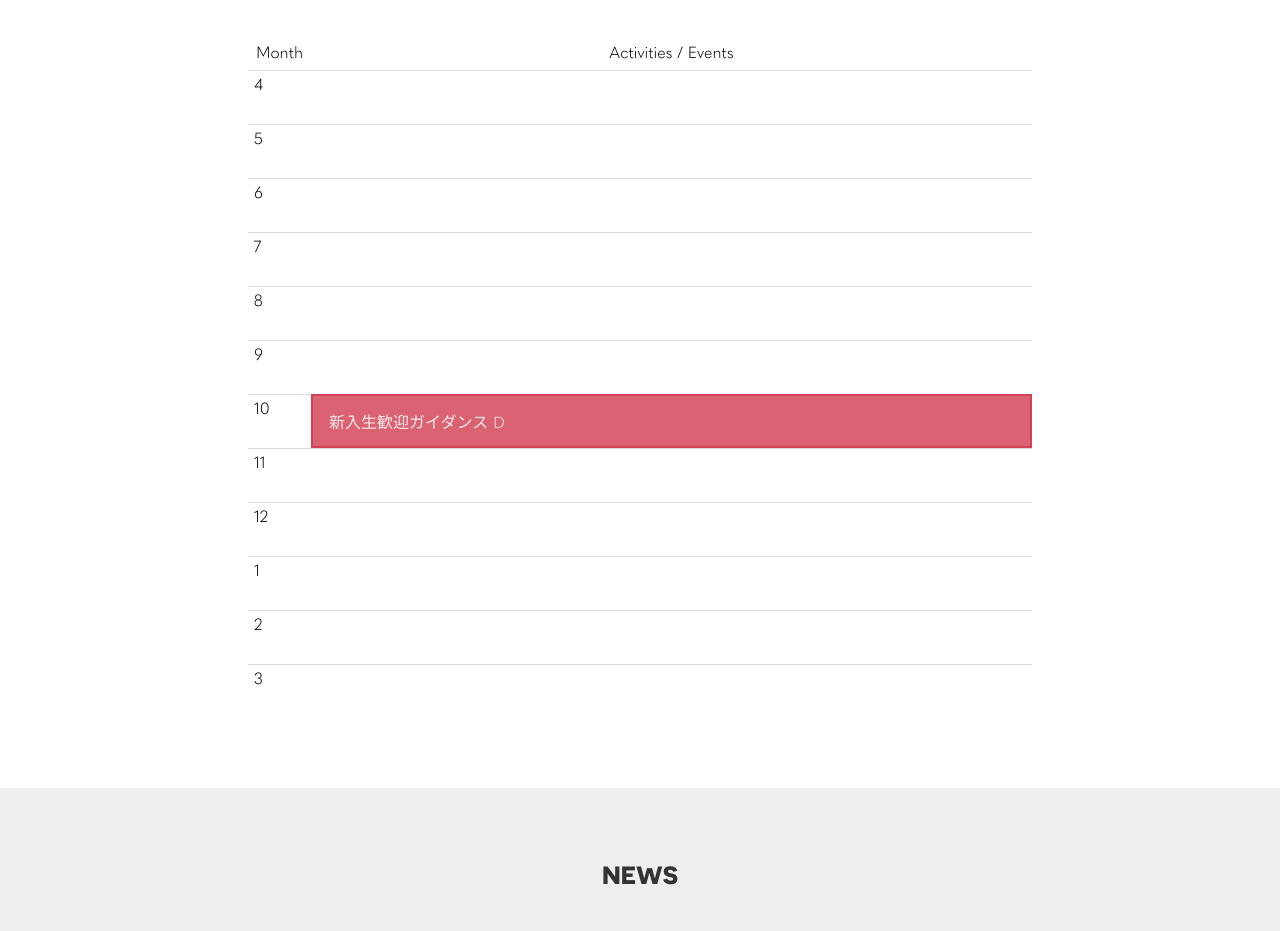
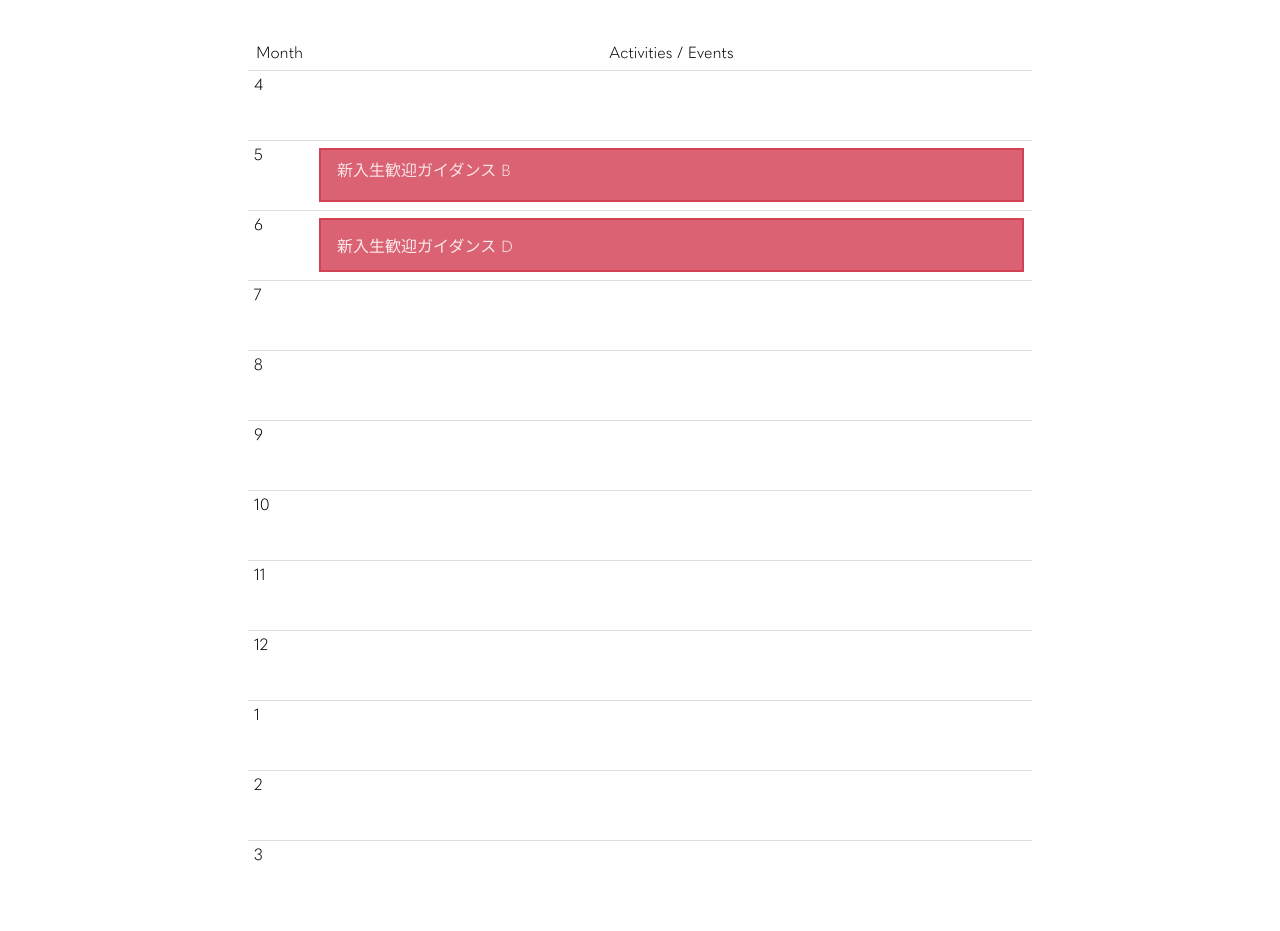
Before and after one commit to TUS-OSK/oskt.us, a Next.js app: page / in a window 1280 px wide. Shown: the part 1540-2471 px from the top of the page. Built offline with nearby package versions, Linux system fonts and the light colour scheme.

Commit message:
アニメーションをつけた

```diff
--- a/_pages/markdowns/schedule.md
+++ b/_pages/markdowns/schedule.md
@@ -4,13 +4,14 @@ eventCalendar:
   5:
     - name:
         ja: '新入生歓迎ガイダンス A'
-        en: 'guidance'
+        en: 'guidance A'
       detail:
         - '新入生歓迎ガイダンスを行います。'
         - '新入生にはこのタイミングで講義班に所属してもらいます。'
       top: true
     - name:
         ja: '新入生歓迎ガイダンス B'
+        en: 'guidance B'
       detail:
         - '新入生歓迎ガイダンスを行います。'
         - '新入生にはこのタイミングで講義班に所属してもらいます。'
@@ -20,7 +21,7 @@ eventCalendar:
       detail:
         - '新入生歓迎ガイダンスを行います。'
         - '新入生にはこのタイミングで講義班に所属してもらいます。'
-  10:
+  6:
     - name:
         ja: '新入生歓迎ガイダンス D'
       detail:
--- a/src/pages/Home/ScheduleView/Calendar/EventElement.tsx
+++ b/src/pages/Home/ScheduleView/Calendar/EventElement.tsx
@@ -1,28 +1,13 @@
+import { ReactNode } from 'react'
 import styled from 'styled-components'
 
 export interface Props {
-  jaName: string
-  enName: string
+  children: ReactNode
 }
 
-export default function EventElement({ jaName, enName }: Props) {
-  return (
-    <Container>
-      <JaName>{jaName}</JaName>
-      <EnName>{enName}</EnName>
-    </Container>
-  )
+export default function EventElement({ children }: Props) {
+  return <Container>{children}</Container>
 }
-
-const JaName = styled.div`
-  font-size: 16px;
-  color: #fffd;
-`
-
-const EnName = styled.div`
-  font-size: 12px;
-  color: #fff7;
-`
 
 // [px]
 export const EVENT_ELEMENT_HEIGHT = 54
@@ -32,10 +17,8 @@ const Container = styled.div`
   padding: 0 16px;
   display: flex;
   align-items: center;
-  transition: box-shadow 0.15s ease;
   user-select: none;
   white-space: nowrap;
   background-color: #da6272;
   height: ${EVENT_ELEMENT_HEIGHT}px;
-  width: 100%;
 `
--- a/src/pages/Home/ScheduleView/Calendar/MonthEventElement.tsx
+++ b/src/pages/Home/ScheduleView/Calendar/MonthEventElement.tsx
@@ -9,31 +9,27 @@ export interface Props {
 
 type EventStatus = 'before' | 'shown' | 'after' | 'hidden'
 
-export default function MonthEventElement({ events }: Props) {
-  const doubledEvents = [...events, ...events]
+export default function MonthEventElement({ events: _events }: Props) {
+  // NOTE: eventsが2個の時だけafterとbeforeの区別を付けられなくなってしまうため二倍にする
+  const events = _events.length === 2 ? [..._events, ..._events] : _events
 
   const [topIndex, setTopIndex] = useState(0)
 
   useEffect(() => {
-    const t = setTimeout(() => setTopIndex((i) => (i + 1) % doubledEvents.length), 2000)
-    return () => clearTimeout(t)
+    if (1 < events.length) {
+      const t = setTimeout(() => setTopIndex((i) => (i + 1) % events.length), 2000)
+      return () => clearTimeout(t)
+    }
   })
 
-  if (events.length === 1) {
-    return (
-      <Container>
-        <EventElement jaName={events[0].name.ja} enName={events[0].name.en}></EventElement>
-      </Container>
-    )
-  }
   const getStatus = (i: number): EventStatus => {
-    if ((i - 1 + doubledEvents.length) % doubledEvents.length === topIndex) {
-      return 'before'
-    }
     if (i === topIndex) {
       return 'shown'
     }
-    if ((i + 1) % doubledEvents.length === topIndex) {
+    if ((i - 1 + events.length) % events.length === topIndex) {
+      return 'before'
+    }
+    if ((i + 1) % events.length === topIndex) {
       return 'after'
     }
     return 'hidden'
@@ -41,11 +37,14 @@ export default function MonthEventElement({ events }: Props) {
 
   return (
     <Container>
-      {doubledEvents.map((e, i) => (
-        <EventElementWrapper key={i} style={i === 0 || i === 1 ? {} : { opacity: 0 }} status={getStatus(i)}>
-          <EventElement jaName={e.name.ja} enName={e.name.en}></EventElement>
-        </EventElementWrapper>
-      ))}
+      <EventElement>
+        {events.map((e, i) => (
+          <EventText key={i} status={getStatus(i)}>
+            <JaName>{e.name.ja}</JaName>
+            <EnName>{e.name.en}</EnName>
+          </EventText>
+        ))}
+      </EventElement>
     </Container>
   )
 }
@@ -54,53 +53,51 @@ export default function MonthEventElement({ events }: Props) {
 export const EVENT_ELEMENT_HEIGHT = 64
 const Container = styled.div`
   position: relative;
-  transition: transform 0.15s ease;
+`
 
-  &:hover {
-    transition-timing-function: ease;
-    transform: scale(1.05);
-    box-shadow: 0 2px 10px 0 #0003;
+const eventStatusStyle: {
+  [status in EventStatus]: { visibility: 'visible' | 'hidden'; opacity: number; y?: number }
+} = {
+  before: {
+    visibility: 'visible',
+    opacity: 0,
+    y: 16,
+  },
+  shown: {
+    visibility: 'visible',
+    opacity: 100,
+  },
+  after: {
+    visibility: 'hidden',
+    opacity: 0,
+  },
+  hidden: {
+    visibility: 'hidden',
+    opacity: 0,
+  },
+}
+
+const JaName = styled.div`
+  font-size: 16px;
+  color: #fffd;
+`
+
+const EnName = styled.div`
+  font-size: 12px;
+  color: #fff7;
+`
+
+const EventText = styled.div<{ status: EventStatus }>`
+  position: absolute;
+  visibility: ${(p) => eventStatusStyle[p.status].visibility};
+  ${JaName} {
+    opacity: ${(p) => eventStatusStyle[p.status].opacity};
+    transform: translateY(${(p) => eventStatusStyle[p.status].y ?? 0}px);
+    transition: opacity 0.4s, transform 0.4s;
+  }
+  ${EnName} {
+    opacity: ${(p) => eventStatusStyle[p.status].opacity};
+    transform: translateY(${(p) => (eventStatusStyle[p.status].y ?? 0) / 2}px);
+    transition: 0.1s opacity 0.4s, 0.1s transform 0.4s;
   }
 `
-
-const eventStatusTransform: {
-  [status in EventStatus]: { angle: number; position: string; origin: string; zIndex: number; visible: boolean }
-} = {
-  before: {
-    angle: -90,
-    position: '',
-    origin: '',
-    zIndex: 0,
-    visible: false,
-  },
-  shown: {
-    angle: 0,
-    position: '',
-    origin: '',
-    zIndex: 2,
-    visible: true,
-  },
-  after: {
-    angle: -90,
-    position: '',
-    origin: '',
-    zIndex: 3,
-    visible: true,
-  },
-  hidden: {
-    angle: 90,
-    position: '',
-    origin: '',
-    zIndex: 0,
-    visible: false,
-  },
-}
-const EventElementWrapper = styled.div<{ status: EventStatus }>`
-  position: absolute;
-  width: 100%;
-  visibility: ${(p) => (eventStatusTransform[p.status].visible ? 'visible' : 'hidden')};
-  transform: translate3d() rotate3d(1, 0, 0, ${(p) => eventStatusTransform[p.status].angle}deg);
-  transform-origin: ${(p) => eventStatusTransform[p.status].origin};
-  transition: 1s transform linear;
-  z-index: ${(p) => eventStatusTransform[p.status].zIndex};
-`
--- a/src/pages/Home/ScheduleView/Calendar/index.tsx
+++ b/src/pages/Home/ScheduleView/Calendar/index.tsx
@@ -16,9 +16,11 @@ const toReactElements = (monthParser: (i: number) => number, ec: EventCalendar)
     const events = ec[m]
     if (!events) return
     results.push(
-      <EventList index={i} key={`${m}`}>
-        <MonthEventElement events={events} />
-      </EventList>
+      <MonthEventElementWrapper index={i} key={`${m}`}>
+        <HoverActionController>
+          <MonthEventElement events={events} />
+        </HoverActionController>
+      </MonthEventElementWrapper>
     )
   })
   return results
@@ -51,10 +53,12 @@ const Title = styled.div`
   padding: 8px;
 `
 
+const ROW_HEIGHT = EVENT_ELEMENT_HEIGHT + 8 * 2
+
 const Month = styled.div<{ month: number }>`
   font-size: 16px;
   box-sizing: border-box;
-  height: ${EVENT_ELEMENT_HEIGHT}px;
+  height: ${ROW_HEIGHT}px;
   border-top: 1px solid #ddd;
   padding: 4px 6px;
   grid-column: 1/3;
@@ -71,8 +75,19 @@ const EventArea = styled.div`
   position: relative;
 `
 
-const EventList = styled.div<{ index: number }>`
+const MonthEventElementWrapper = styled.div<{ index: number }>`
   position: absolute;
+  padding: 8px;
   width: 100%;
-  transform: translateY(${(props) => EVENT_ELEMENT_HEIGHT * props.index}px);
+  box-sizing: border-box;
+  transform: translateY(${(props) => ROW_HEIGHT * props.index}px);
 `
+
+const HoverActionController = styled.div`
+  transition: transform 0.15s ease;
+
+  &:hover {
+    transition-timing-function: ease;
+    transform: scale(1.05);
+  }
+`
```
